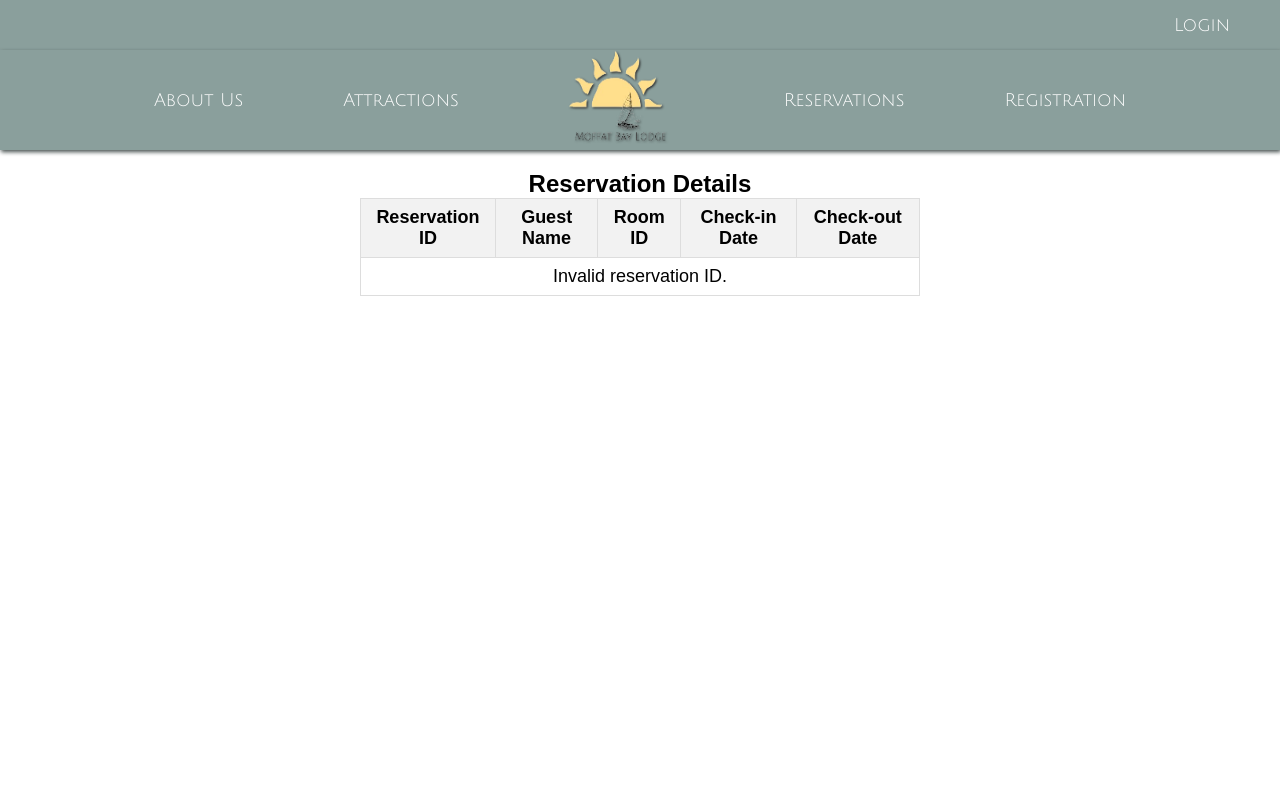
After one commit to samiahFord/Moffat-Bay, a PHP site: page /reservation_details.php in a window 1280 px wide. The commit adds this page. Run offline with PHP 8.4, Linux system fonts and the light colour scheme.

Commit message:
pushing 02/06/24

```diff
--- /dev/null
+++ b/reservation_details.php
@@ -0,0 +1,97 @@
+<!DOCTYPE html>
+<html lang="en">
+<head>
+    <meta charset="UTF-8">
+    <meta name="viewport" content="width=device-width, initial-scale=1.0">
+    <title>Reservation Details</title>
+    <style>
+        .container {
+            text-align: center;
+            padding: 20px;
+        }
+
+        h1 {
+            font-size: 24px;
+            margin-bottom: 20px;
+        }
+
+        .details-table-container {
+            display: inline-block;
+            width: 100%;
+            overflow-x: auto;
+        }
+
+        .details-table {
+            width: 100%;
+            border-collapse: collapse;
+            font-size: 18px;
+        }
+
+        .details-table th,
+        .details-table td {
+            border: 1px solid #dddddd;
+            padding: 8px;
+        }
+
+        .details-table th {
+            background-color: #f2f2f2;
+        }
+    </style>
+</head>
+<body>
+    <?php include 'shared/navigation.html'; ?>
+    <div class="container">
+        <h1>Reservation Details</h1>
+        <div class="details-table-container">
+            <table class="details-table">
+                <thead>
+                    <tr>
+                        <th>Reservation ID</th>
+                        <th>Guest Name</th>
+                        <th>Room ID</th>
+                        <th>Check-in Date</th>
+                        <th>Check-out Date</th>
+                    </tr>
+                </thead>
+                <tbody>
+                    <?php
+                    // Include database connection
+                    include 'config.php';
+
+                    // Check if reservation ID is provided
+                    if (isset($_GET['id'])) {
+                        $reservation_id = $_GET['id'];
+
+                        // Query to fetch reservation details based on ID
+                        $query = "SELECT r.*, g.first_name, g.last_name, g.telephone, g.email
+                                  FROM reservations r
+                                  INNER JOIN guests g ON r.guest_id = g.guest_id
+                                  WHERE reservation_id = $reservation_id";
+                        $result = $con->query($query);
+
+                        // Display reservation details
+                        if ($result && $result->num_rows > 0) {
+                            $row = $result->fetch_assoc();
+                            echo "<tr>";
+                            echo "<td>" . $row['reservation_id'] . "</td>";
+                            echo "<td>" . $row['first_name'] . " " . $row['last_name'] . "</td>";
+                            echo "<td>" . $row['room_id'] . "</td>";
+                            echo "<td>" . $row['check_in_date'] . "</td>";
+                            echo "<td>" . $row['check_out_date'] . "</td>";
+                            echo "</tr>";
+                        } else {
+                            echo "<tr><td colspan='6'>Reservation not found.</td></tr>";
+                        }
+                    } else {
+                        echo "<tr><td colspan='6'>Invalid reservation ID.</td></tr>";
+                    }
+
+                    // Close database connection
+                    $con->close();
+                    ?>
+                </tbody>
+            </table>
+        </div>
+    </div>
+</body>
+</html>
--- a/shared/styles.css
+++ b/shared/styles.css
@@ -12,6 +12,7 @@
  background-size: cover;
  background-image: url("landing-page.png");
 }
+
 #left-text{
   margin: 50px 150px;
 }
@@ -274,3 +275,85 @@ input[type="submit"]
         text-align: center;
     }
 }
+
+/* styles.css */
+
+body {
+    font-family: Arial, sans-serif;
+    margin: 0;
+    padding: 0;
+}
+
+header {
+    background-color: #333;
+    color: #fff;
+    padding: 20px;
+    text-align: center;
+}
+
+h1 {
+    margin: 0;
+}
+
+main {
+    padding: 20px;
+    display: flex;
+    justify-content: center;
+}
+
+/* styles.css */
+
+body {
+    font-family: Arial, sans-serif;
+    margin: 0;
+    padding: 0;
+}
+
+header {
+    background-color: #333;
+    color: #fff;
+    padding: 20px;
+    text-align: center;
+}
+
+h1 {
+    margin: 0;
+    font-size: 24px;
+}
+
+.container {
+    max-width: 600px;
+    margin: 0 auto;
+    padding: 20px;
+}
+
+.reservation-details {
+    background-color: #f9f9f9;
+    padding: 20px;
+    border-radius: 5px;
+    box-shadow: 0 2px 4px rgba(0, 0, 0, 0.1);
+}
+
+.reservation-details p {
+    margin: 10px 0;
+}
+
+.reservation-details p:first-child {
+    font-weight: bold;
+}
+
+.reservation-details a {
+    text-decoration: none;
+    color: #333;
+    font-weight: bold;
+}
+
+.reservation-details a:hover {
+    color: #666;
+}
+
+@media screen and (max-width: 768px) {
+    .container {
+        padding: 10px;
+    }
+}
--- a/welcome.php
+++ b/welcome.php
@@ -8,7 +8,6 @@
 </head>
 <body>
     <?php
-    // Assuming navigation.html is in the "shared" folder
     readfile("shared/navigation.html");
     ?>
     <header>
```
Also changed, not shown: reservation_summary.php (added, +102 -0 lines).
